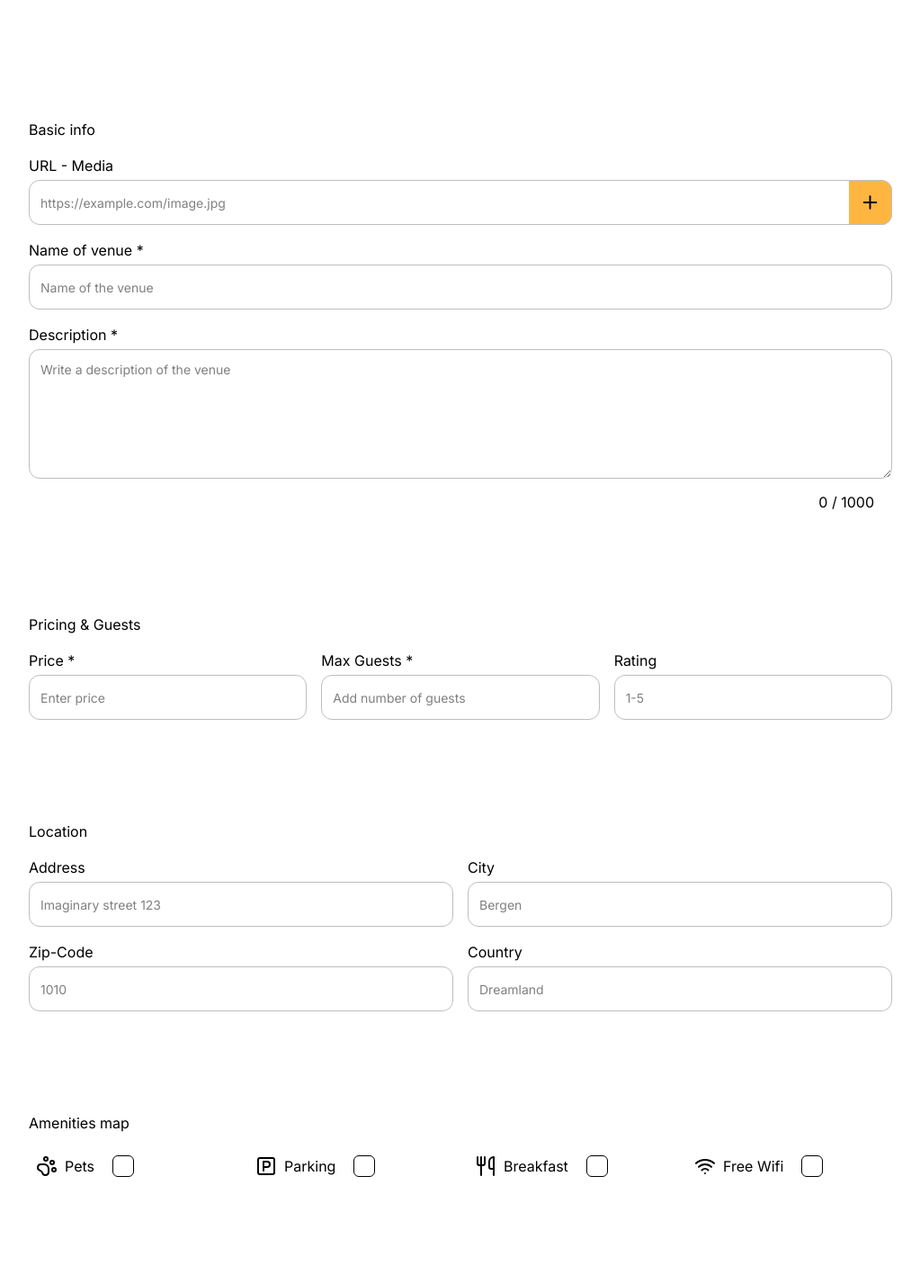
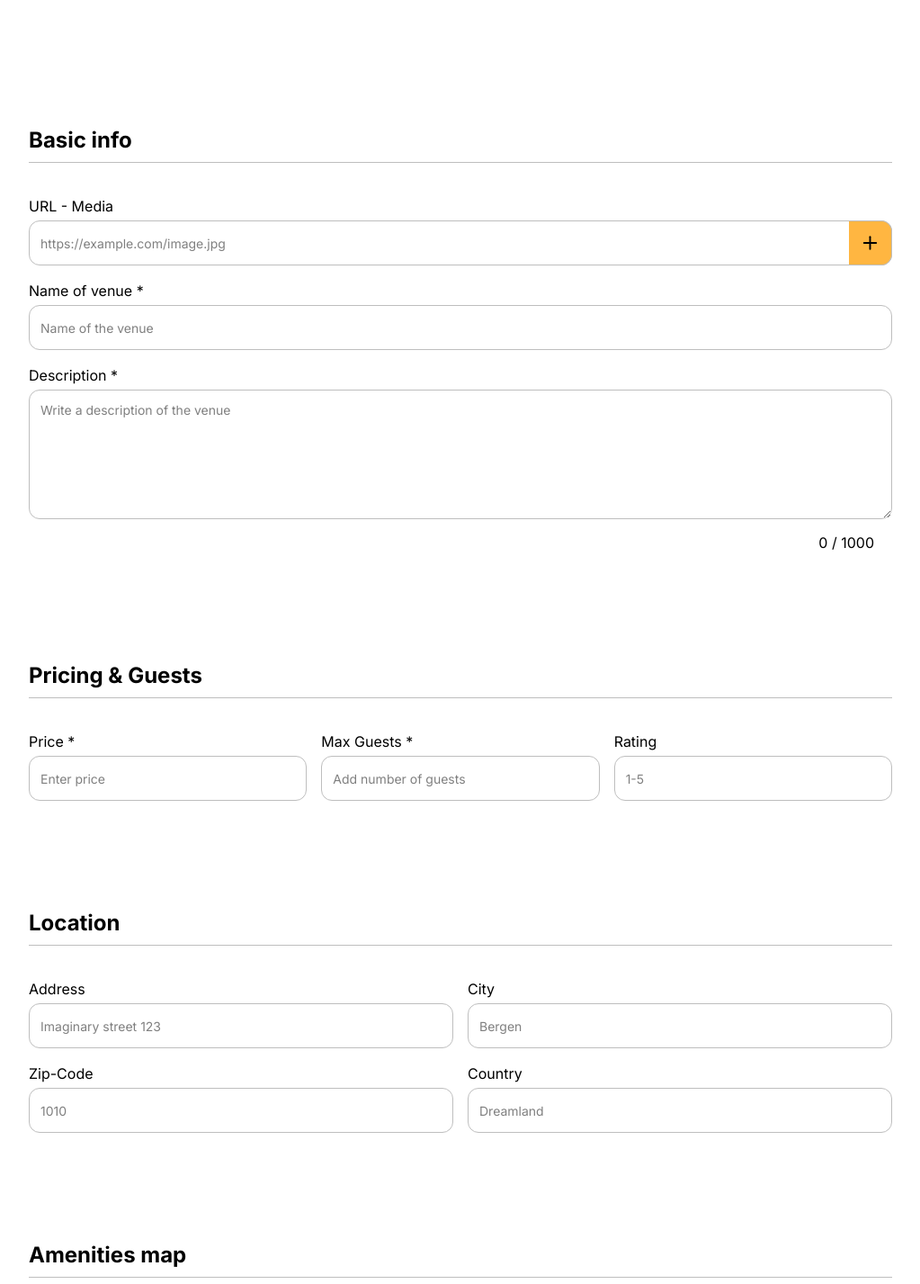
Before and after one commit to LauraBLei/holidaze, a React (Vite) app: page /create in a window 1280 px wide. Shown: the part 240-1667 px from the top of the page at 90% size, without its empty margins (128-1151 px from the left). Built offline with nearby package versions, Linux system fonts and the light colour scheme.

Commit message:
refactor: updated all h2 to use headlineTwo class

```diff
--- a/src/pages/create.tsx
+++ b/src/pages/create.tsx
@@ -1,4 +1,3 @@
-// import { CreateVenueForm } from '../Components/CreateVenue';
 import { useEffect } from 'react';
 import { motion } from 'framer-motion';
 import { fadeOutOnlyVariants } from '../Constants/constants';
@@ -123,7 +122,7 @@ const CreatePage = () => {
 
             {/* Basic info */}
             <section className="flex flex-col gap-4">
-              <h2 className="create-edit-titles">Basic info</h2>
+              <h2 className="headlineTwo">Basic info</h2>
 
               <div className="flex flex-col gap-2">
                 <InputField
@@ -183,7 +182,7 @@ const CreatePage = () => {
 
             {/* Pricing & Guests */}
             <section className="flex flex-col gap-4">
-              <h2 className="create-edit-titles">Pricing & Guests</h2>
+              <h2 className="headlineTwo">Pricing & Guests</h2>
 
               <div className="grid grid-cols-1 sm:grid-cols-3 gap-4">
                 {[
@@ -210,7 +209,6 @@ const CreatePage = () => {
                       labelText={item.label}
                       type={item.type}
                       placeholder={item.placeholder}
-                      className="input"
                       step={item.step}
                       max={item.max}
                     />
@@ -224,7 +222,7 @@ const CreatePage = () => {
 
             {/* Location */}
             <section className="flex flex-col gap-4">
-              <h2 className="create-edit-titles">Location</h2>
+              <h2 className="headlineTwo">Location</h2>
               <div className="grid grid-cols-1 sm:grid-cols-2 gap-4">
                 {[
                   { id: 'address', label: 'Address', placeholder: 'Imaginary street 123' },
@@ -239,7 +237,6 @@ const CreatePage = () => {
                       labelText={item.label}
                       type="text"
                       placeholder={item.placeholder}
-                      className="input"
                       autoComplete="off"
                     />
                   </div>
@@ -249,7 +246,7 @@ const CreatePage = () => {
 
             {/* Amenities */}
             <section className="flex flex-col gap-4">
-              <h2 className="create-edit-titles">Amenities map</h2>
+              <h2 className="headlineTwo">Amenities map</h2>
               <div className="grid grid-cols-1 sm:grid-cols-2 md:grid-cols-4 gap-4 dark:text-white">
                 {[
                   { id: 'pets', label: 'Pets', icon: <PawPrint size={24} /> },
@@ -273,7 +270,7 @@ const CreatePage = () => {
                       </div>
 
                       <span className="amenities-checkbox">
-                        <Check size={18} className="text-white" />
+                        <Check size={18} className="text-white dark:text-dark" />
                       </span>
                     </label>
                   </div>
--- a/src/pages/edit.tsx
+++ b/src/pages/edit.tsx
@@ -151,7 +151,7 @@ const EditPage = () => {
 
             {/* Basic info */}
             <section className="flex flex-col gap-4">
-              <h2 className="create-edit-titles">Basic info</h2>
+              <h2 className="headlineTwo">Basic info</h2>
 
               <InputField
                 id="image"
@@ -209,7 +209,7 @@ const EditPage = () => {
 
             {/* Pricing & Guests */}
             <section className="flex flex-col gap-4">
-              <h2 className="create-edit-titles">Pricing & Guests</h2>
+              <h2 className="headlineTwo">Pricing & Guests</h2>
 
               <div className="grid grid-cols-1 sm:grid-cols-3 gap-4">
                 {[
@@ -236,7 +236,6 @@ const EditPage = () => {
                       labelText={item.label}
                       type={item.type}
                       placeholder={item.placeholder}
-                      className="input"
                       step={item.step}
                       max={item.max}
                       value={formData[item.id as keyof typeof formData]}
@@ -252,7 +251,7 @@ const EditPage = () => {
 
             {/* Location */}
             <section className="flex flex-col gap-4">
-              <h2 className="create-edit-titles">Location</h2>
+              <h2 className="headlineTwo">Location</h2>
               <div className="grid grid-cols-1 sm:grid-cols-2 gap-4">
                 {[
                   { id: 'address', label: 'Address', placeholder: 'Imaginary street 123' },
@@ -267,7 +266,6 @@ const EditPage = () => {
                       labelText={item.label}
                       type="text"
                       placeholder={item.placeholder}
-                      className="input"
                       value={formData[item.id as keyof typeof formData]}
                       onChange={handleChange}
                       autoComplete="off"
@@ -279,7 +277,7 @@ const EditPage = () => {
 
             {/* Amenities */}
             <section className="flex flex-col gap-4">
-              <h2 className="create-edit-titles">Amenities</h2>
+              <h2 className="headlineTwo">Amenities</h2>
               <div className="grid grid-cols-1 sm:grid-cols-2 md:grid-cols-4 gap-4 dark:text-white">
                 {[
                   { id: 'pets', label: 'Pets', icon: <PawPrint size={24} /> },
@@ -303,7 +301,7 @@ const EditPage = () => {
                       </div>
 
                       <span className="amenities-checkbox">
-                        <Check size={18} className="text-white" />
+                        <Check size={18} className="text-white dark:text-dark" />
                       </span>
                     </label>
                   </div>
```
